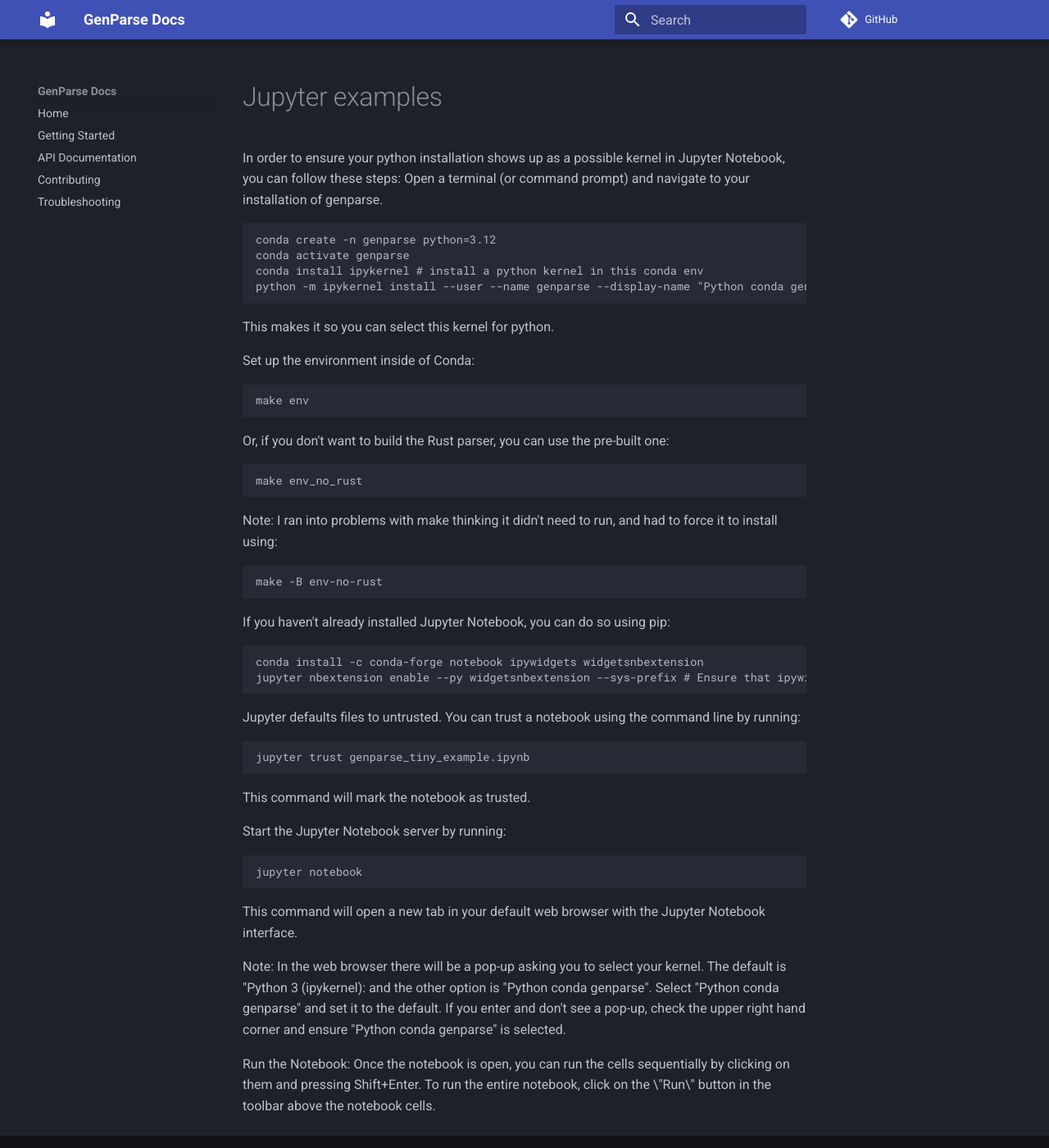
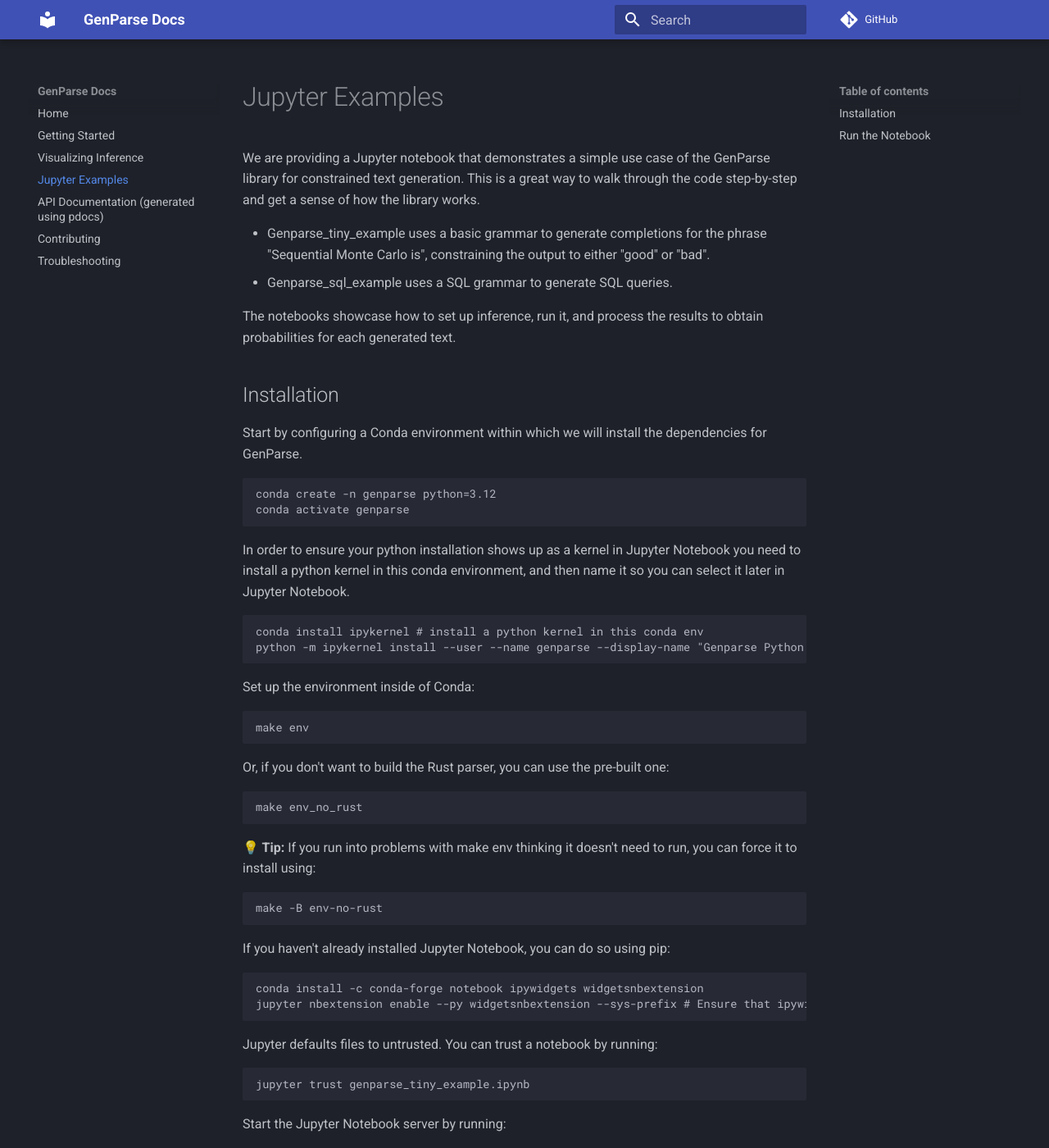
Before and after one commit to chi-collective/genparse, an MkDocs documentation site: the page built from docs/jupyter_examples.md, in a window 1280 px wide and 1400 px high. Shown: the whole window at 82% size. Built offline with MkDocs 1.6.1 and Material for MkDocs 9.7.7, drawn with Linux system fonts in a browser that asks for light colours; comment, search, counter and statistics services are not loaded; some of the changed text lies outside the part shown.

Commit message:
Cleaned up the tiny example jupyter file. Added a slightly more complicated sql example as sample code and jupyter file. Updated documentation to reflect the jupyter files and also separated out the visualization details into their own file with more details.

````diff
--- a/docs/getting_started.md
+++ b/docs/getting_started.md
@@ -21,9 +21,9 @@
 
 For a comprehensive guide on how to write grammars using Lark syntax, please refer to the [official Lark documentation](https://lark-parser.readthedocs.io/en/latest/grammar.html).
 
-> **💡Tip:** GenParse supports grammars with arbitrary regular expressions. In practice, we recommend avoiding extremely permisive regular expressions (e.g., `/.+/`) since these will lead to significantly slower inference. See [issue #62](https://github.com/probcomp/genparse/issues/62).
+**💡Tip:** GenParse supports grammars with arbitrary regular expressions. In practice, we recommend avoiding extremely permisive regular expressions (e.g., `/.+/`) since these will lead to significantly slower inference. See [issue #62](https://github.com/probcomp/genparse/issues/62).
 
-> **💡Tip:** If you don't allow your grammar to generate tokens that begin with a space, generation performance gets much worse. GenParse grammar requires adding a " " terminal to the top-level production rule.
+**💡Tip:** If you don't allow your grammar to generate tokens that begin with a space, generation performance gets much worse. GenParse grammar requires adding a " " terminal to the top-level production rule.
 
 ## 2. Create an `InferenceSetup` object
 
@@ -52,7 +52,9 @@
 - **vllm_engine_opts** (dict or None): Additional options for the VLLM engine, such as data type (dtype). These options are ignored if VLLM is not used.
 
 
-> **💡Tip:** To try different grammars without having to instantiate new `InferenceSetup` objects each time, use the `update_grammar` method; `setup.update_grammar(new_grammar)` will replace the existing grammar in `setup` with `new_grammar`.
+**💡Tip:** To try different grammars without having to instantiate new `InferenceSetup` objects each time, use the `update_grammar` method; `setup.update_grammar(new_grammar)` will replace the existing grammar in `setup` with `new_grammar`.
+
+**💡Tip:** If you choose to use a Llama model you will need to authenticate with huggingface. You can do this by running `huggingface-cli login` and entering your credentials (a token), which you can get from [here](https://huggingface.co/settings/tokens). You will also need to sign a waiver to use the Llama models, which you can do [here](https://huggingface.co/meta-llama/Meta-Llama-3-8B). You may need to wait for approval before you can use the Llama models.
 
 
 ## 3. Run inference
@@ -93,7 +95,7 @@
 
 ## 4. Potential functions
 
-> **💡 Tip:** Incorporate constraints directly into the grammar when possible, as this will generally improve the quality of inference.
+**💡 Tip:** Incorporate constraints directly into the grammar when possible, as this will generally improve the quality of inference.
 
 Potential functions can be used to guide generation using additional constraints. A potential function maps (partial) generations to positive real numbers, with higher values indicating a stronger preference for those generations. Intuitively, when applied in SMC, potential functions offer richer signals for resampling steps, allowing computation to be redirected toward more promising particles during the course of generation.
 
@@ -101,26 +103,4 @@
 
 ## 5. Visualizing inference
 
-GenParse additionally provides methods to visualize inference runs. To display the visualization of an inference run:
-
-1. Specify `return_record=True` when calling `InferenceSetup`:
-
-```python
-result = setup(' ', n_particles=10, return_record=True)
-```
-
-2. Save the SMC record in `notes/smc_viz/`:
-
-```python
-import json
-with open('notes/smc_viz/record.json', 'w') as f:
-      f.write(json.dumps(result.record))
-```
-
-3. Run a server in `notes/smc_viz/`:
-
-```bash
-python -m http.server --directory notes/smc_viz 8000
-```
-
-4. Navigate to [localhost:8000/](http://localhost:8000/).
+See the [visualizing inference](./visualizing_inference.md) page for more details.
--- a/docs/jupyter_examples.md
+++ b/docs/jupyter_examples.md
@@ -1,12 +1,24 @@
-In order to ensure your python installation shows up as a possible kernel in Jupyter Notebook, you can follow these steps:
-Open a terminal (or command prompt) and navigate to your installation of genparse.
+We are providing a Jupyter notebook that demonstrates a simple use case of the GenParse library for constrained text generation. This is a great way to walk through the code step-by-step and get a sense of how the library works.
+
+- Genparse_tiny_example uses a basic grammar to generate completions for the phrase "Sequential Monte Carlo is",
+constraining the output to either "good" or "bad".
+- Genparse_sql_example uses a SQL grammar to generate SQL queries.
+
+The notebooks showcase how to set up inference, run it, and process the results to obtain
+probabilities for each generated text.
+
+## Installation
+Start by configuring a Conda environment within which we will install the dependencies for GenParse.
 ```
 conda create -n genparse python=3.12
 conda activate genparse
+```
+
+In order to ensure your python installation shows up as a kernel in Jupyter Notebook you need to install a python kernel in this conda environment, and then name it so you can select it later in Jupyter Notebook.
+```
 conda install ipykernel # install a python kernel in this conda env
-python -m ipykernel install --user --name genparse --display-name "Python conda genparse"
+python -m ipykernel install --user --name genparse --display-name "Genparse Python Kernel"
 ```
-This makes it so you can select this kernel for python.
 
 Set up the environment inside of Conda:
 ```
@@ -17,7 +29,7 @@
 make env_no_rust
 ```
 
-Note: I ran into problems with make thinking it didn't need to run, and had to force it to install using:
+**💡 Tip:** If you run into problems with make env thinking it doesn't need to run, you can force it to install using:
 ```
 make -B env-no-rust
 ```
@@ -28,11 +40,10 @@
 jupyter nbextension enable --py widgetsnbextension --sys-prefix # Ensure that ipywidgets is enabled for Jupyter Notebook
 ```
 
-Jupyter defaults files to untrusted. You can trust a notebook using the command line by running:
+Jupyter defaults files to untrusted. You can trust a notebook by running:
 ```
 jupyter trust genparse_tiny_example.ipynb
 ```
-This command will mark the notebook as trusted.
 
 Start the Jupyter Notebook server by running:
 ```
@@ -40,8 +51,9 @@
 ```
 This command will open a new tab in your default web browser with the Jupyter Notebook interface.
 
-Note: In the web browser there will be a pop-up asking you to select your kernel. The default is "Python 3 (ipykernel): and the other option is "Python conda genparse". Select "Python conda genparse" and set it to the default. If you enter and don't see a pop-up, check the upper right hand corner and ensure "Python conda genparse" is selected.
+**💡 Tip:** In the web browser there will be a pop-up asking you to select your kernel. The default is "Python 3 (ipykernel): and the other option is "Genparse Python Kernel". Select "Genparse Python Kernel" and set it to the default. If you enter and don't see a pop-up, check the upper right hand corner and ensure "Genparse Python Kernel" is selected.
 
-Run the Notebook:
+## Run the Notebook
+
 Once the notebook is open, you can run the cells sequentially by clicking on them and pressing Shift+Enter.
 To run the entire notebook, click on the \"Run\" button in the toolbar above the notebook cells.
--- /dev/null
+++ b/docs/visualizing_inference.md
@@ -0,0 +1,37 @@
+
+GenParse provides methods to visualize inference runs.
+
+1. Specify `return_record=True` when calling `InferenceSetup`:
+
+```python
+result = setup(' ', n_particles=10, return_record=True)
+```
+
+2. Save the Sequential Monte Carlo (SMC) record of your inference run to a file by adding this to your source code:
+
+```python
+# Import the json library at the top of your source file.
+import json
+
+# Save the SMC record to a file after the inference run.
+with open('record.json', 'w') as f:
+      f.write(json.dumps(result.record))
+```
+
+> **💡 Tip:** You can name the file anything you like. When you run the server you will be able to navigate to the file you choose. To see an example of this code in action see the [genparse_tiny_example.py](https://github.com/probcomp/genparse/blob/main/genparse_tiny_example.py).
+
+3. Run the visualization server in `notes/smc_viz/`:
+
+```bash
+python -m http.server --directory notes/smc_viz 8000
+```
+
+4. Navigate to [localhost:8000/](http://localhost:8000/).
+
+5. Select the JSON file created in step #2, then hit the Load button.
+
+> **💡 Tip:** The visualization may not appear on the screen because it is either too small or off screen. You can zoom in and out by pulling and pinching on your track pad and can scroll the visualization by dragging with your mouse.
+
+The visualization will display the SMC steps, the particles at each step, and the weights of the particles. The bubbles on the left represent the weight of the particle. When particles are pruned you can see arrows splitting the continued particles to fill in the gaps.
+
+![A simple Genparse visualization](images/genparse_tiny_example_viz.png)
--- a/mkdocs.yml
+++ b/mkdocs.yml
@@ -2,7 +2,9 @@
 nav:
   - Home: index.md
   - Getting Started: getting_started.md
-  - API Documentation: api/index.html
+  - Visualizing Inference: visualizing_inference.md
+  - Jupyter Examples: jupyter_examples.md
+  - API Documentation (generated using pdocs): api/index.html
   - Contributing: contributing.md
   - Troubleshooting: troubleshooting.md
 theme:
````
Also changed, not shown: genparse_sql_example.py (added, +43 -0 lines), genparse_tiny_example.py (+12 -2 lines), docs/images/genparse_tiny_example_viz.png (added), genparse_sql_example.ipynb (added), genparse_tiny_example.ipynb.
